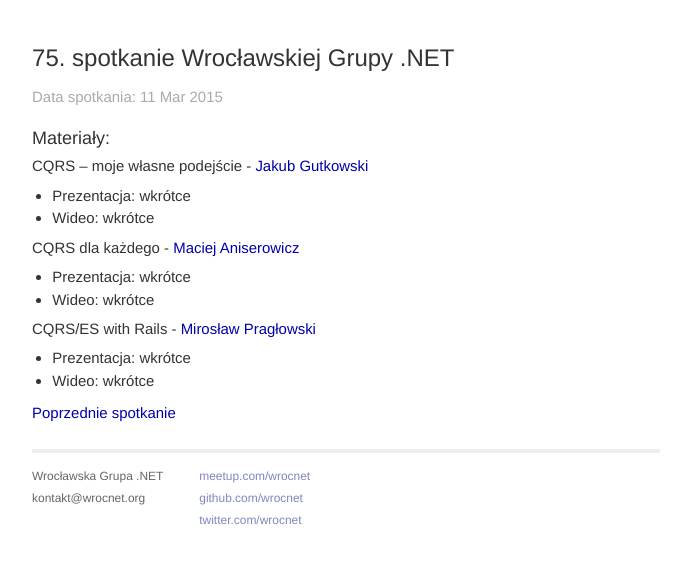
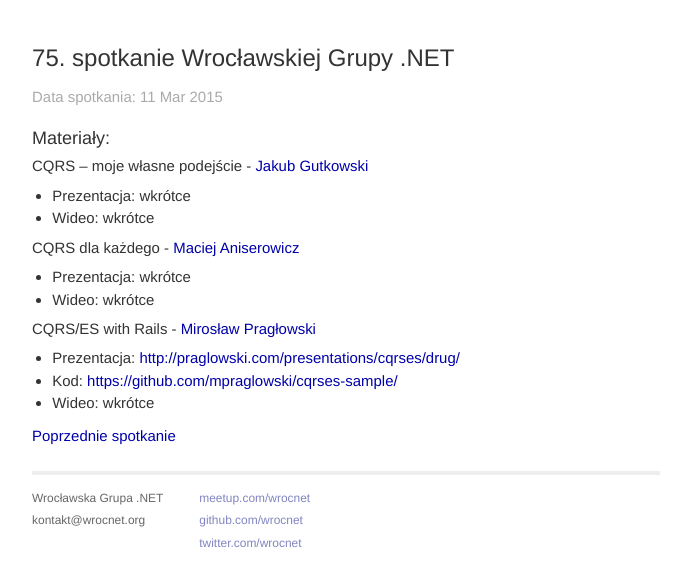
Before and after one commit to wrocnet/wrocnet.github.io, a Jekyll site: the page built from _posts/2015-03-11-75-spotkanie-wroclawskiej-grupy-net.md, in a window 1280 px wide. Shown: the part 500-1066 px from the top of the page, without its empty margins (294-985 px from the left). Built offline with Jekyll 4.4.1, drawn with Linux system fonts in a browser that asks for light colours; nearby versions of some CDN libraries; Markdown is read by kramdown in place of the engine named in the settings; before the commit the page ends 1044 px from its top, so only the background shows below that.

Commit message:
materiały Mirka

```diff
--- a/_posts/2015-03-11-75-spotkanie-wroclawskiej-grupy-net.md
+++ b/_posts/2015-03-11-75-spotkanie-wroclawskiej-grupy-net.md
@@ -13,5 +13,6 @@ meetupno: 75
 * Wideo: wkrótce
 
 #### CQRS/ES with Rails - [Mirosław Pragłowski](https://twitter.com/mpraglowski)
-* Prezentacja: wkrótce
+* Prezentacja: [http://praglowski.com/presentations/cqrses/drug/](http://praglowski.com/presentations/cqrses/drug/)
+* Kod: [https://github.com/mpraglowski/cqrses-sample/](https://github.com/mpraglowski/cqrses-sample/)
 * Wideo: wkrótce
```
